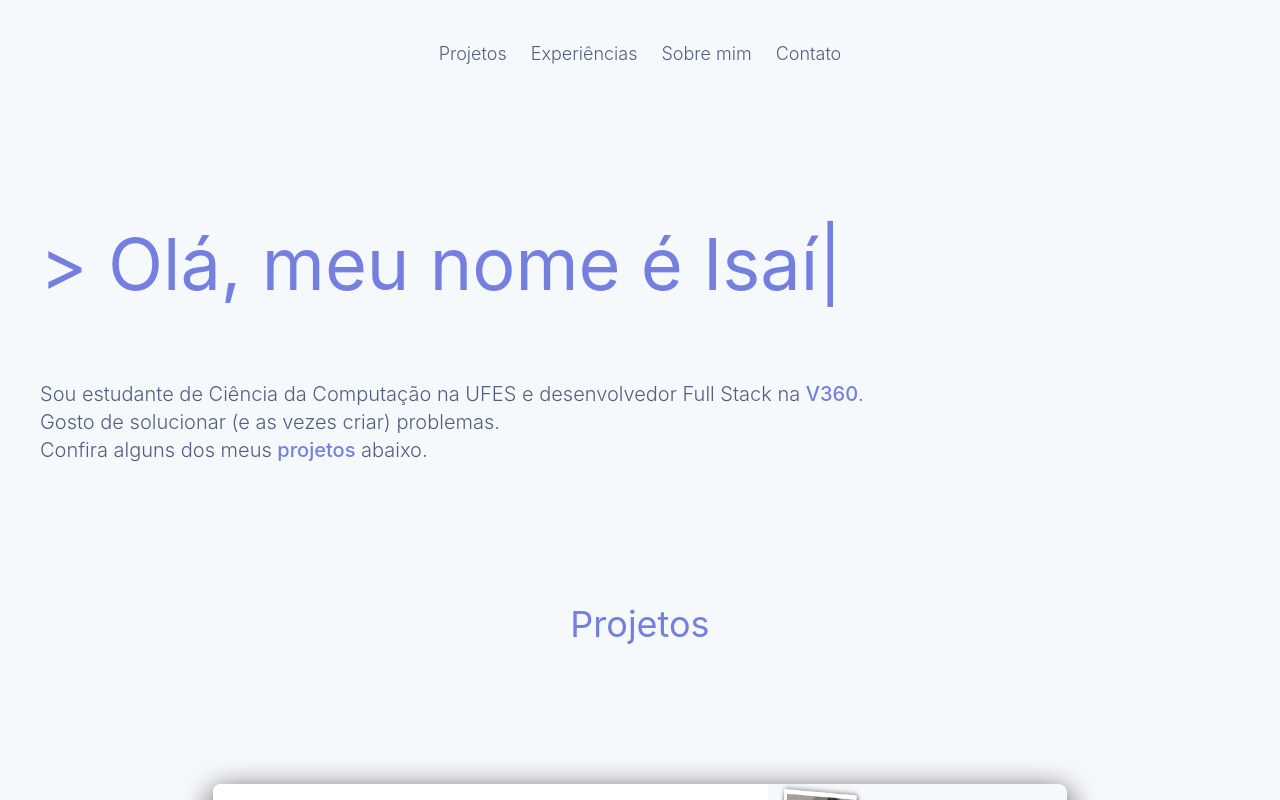
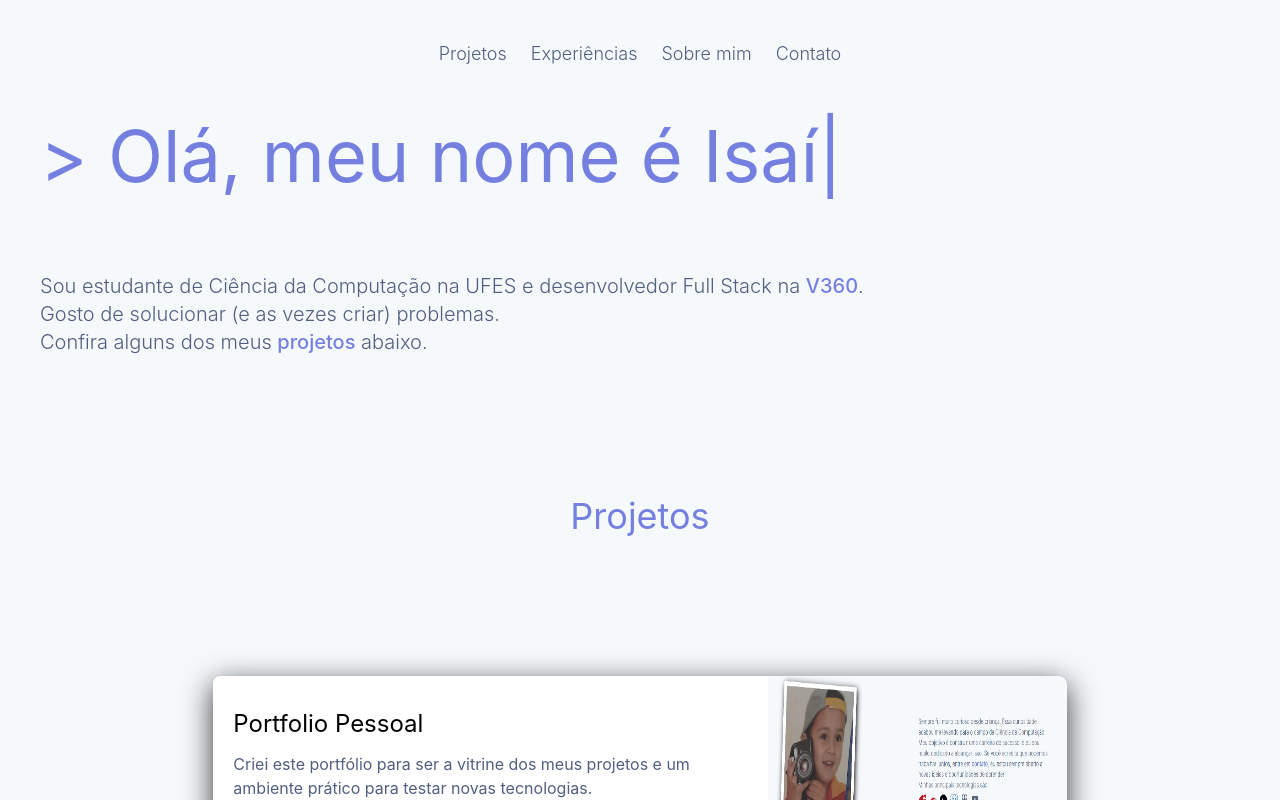
Before and after one commit to isaiasaltoe/portfolio, a Next.js app: page / in a window 1280 px wide. Shown: the top 800 px of the page. Built offline with nearby package versions, Linux system fonts and the light colour scheme.

Commit message:
feat: navbar design

```diff
--- a/app/components/contact.tsx
+++ b/app/components/contact.tsx
@@ -5,7 +5,7 @@ import { SlSocialLinkedin } from "react-icons/sl";
 import { TiPhone } from "react-icons/ti";
 export function Contact(){
     return(
-    <section id="projects" className="w-full flex flex-col items-center">
+    <section id="contact" className="w-full flex flex-col items-center">
       <h2 className="text-3xl md:text-4xl text-center my-16 md:my-35 text-[#747FE0] container">
         Contato
       </h2>
--- a/app/components/navbar.tsx
+++ b/app/components/navbar.tsx
@@ -1,12 +1,24 @@
 "use client";
 
-import { useState } from "react";
+import { useEffect, useState } from "react";
 
 export function Navbar() {
   const [isOpen, setIsOpen] = useState(false);
+  const [scrolled, setScrolled] = useState(false);
+
+  useEffect(() => {
+    const onScroll = () => setScrolled(window.scrollY > 10);
+    onScroll();
+    window.addEventListener("scroll", onScroll, { passive: true });
+    return () => window.removeEventListener("scroll", onScroll);
+  }, []);
 
   return (
-    <nav className="flex items-center text-lg justify-center font-light px-8 py-10 text-[#525F7F]">
+    <nav
+      className={`fixed top-0 left-0 right-0 z-50 flex items-center text-lg justify-center font-light px-8 text-[#525F7F] bg-[#F6F9FC]/80 backdrop-blur-md transition-all duration-300 ${
+        scrolled ? "py-5 shadow-lg" : "py-10"
+      }`}
+    >
       {/* Botão hambúrguer — visível apenas em telas pequenas */}
       <button
         className="md:hidden flex flex-col gap-1.5 z-50"
--- a/app/globals.css
+++ b/app/globals.css
@@ -8,3 +8,13 @@ body {
   font-family: -apple-system, BlinkMacSystemFont, "SF Pro Display", "SF Pro Text", var(--font-inter), "Helvetica Neue", Arial, sans-serif;
   background-color: #F6F9FC;
 }
+
+html {
+  scroll-behavior: smooth;
+  scrollbar-width: none;
+  -ms-overflow-style: none;
+}
+
+html::-webkit-scrollbar {
+  display: none;
+}
```
